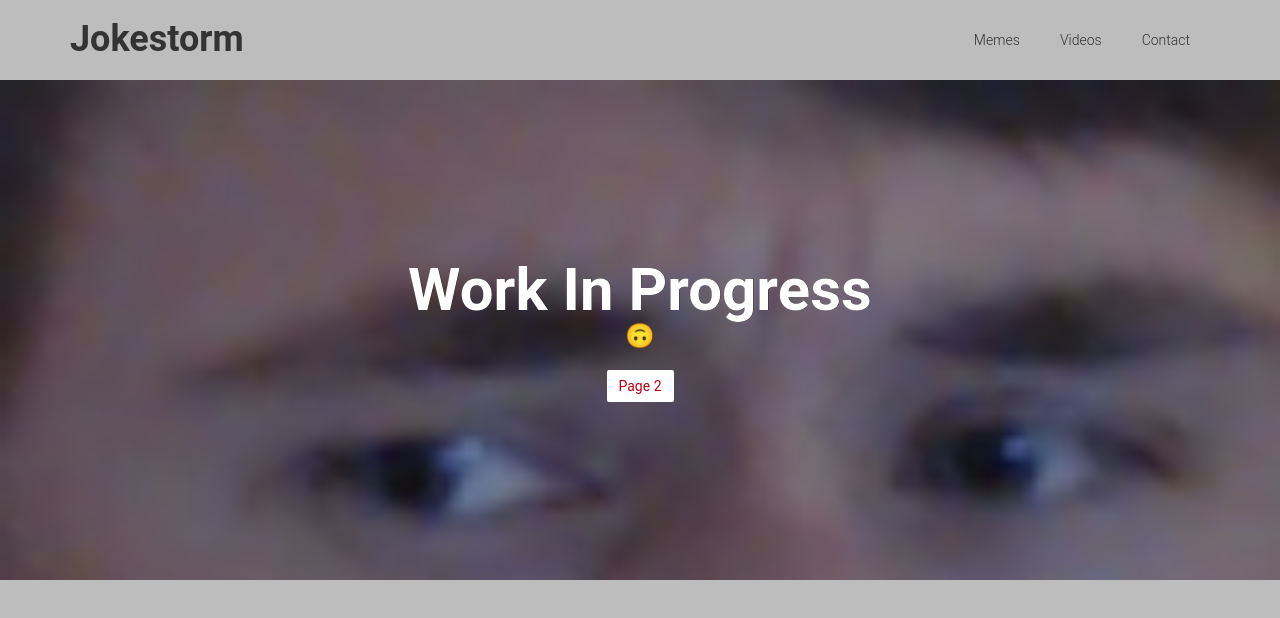
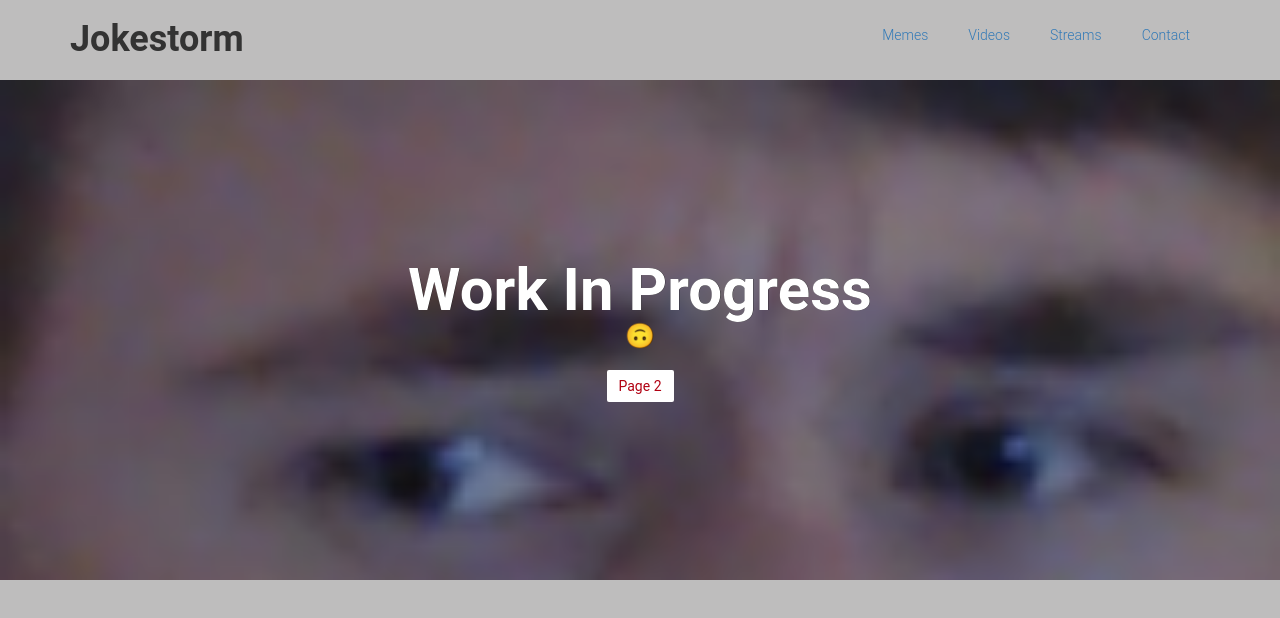
Before and after one commit to jokestorm/html-learning, a plain HTML site: page index.html in a window 1280 px wide. Drawn offline with nearby package versions, Linux system fonts and the light colour scheme.

Commit message:
gabe link

```diff
--- a/index.html
+++ b/index.html
@@ -15,9 +15,10 @@
       <h1 class="col-sm-8">Jokestorm
       </h1>
       <nav class="col-sm-4">
-        <p>Memes</p>
-        <p>Videos</p>
-        <p>Contact</p>
+        <a href="http://www.acsu.buffalo.edu/~gcarruth/">Memes</p>
+        <a>Videos</a>
+        <a>Streams</a>
+        <a>Contact</a>
       </nav>
     </div>
   </header>
--- a/main.css
+++ b/main.css
@@ -24,7 +24,7 @@ header nav {
   justify-content: flex-end;
 }
 
-header p {
+header a {
   padding: 0 20px;
   margin: 0;
 }
```
